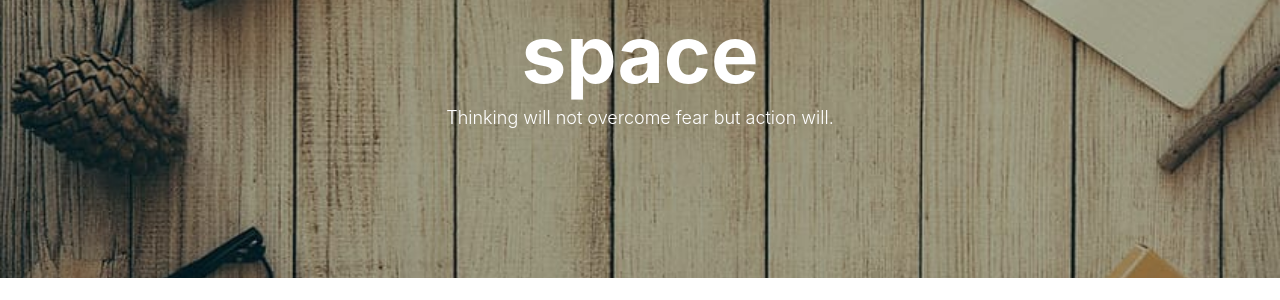
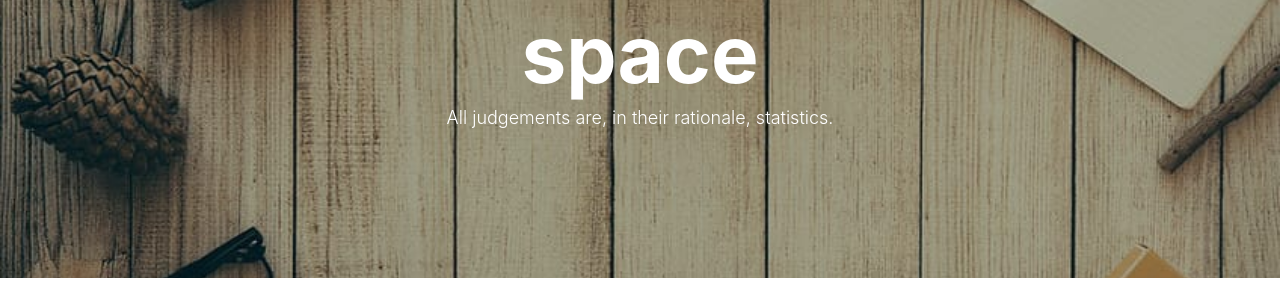
Before and after one commit to ChaoranHu/ChaoranHu.github.io, a Jekyll site: the page built from index.html, in a window 1280 px wide. Shown: the part 228-528 px from the top of the page. Built offline with Jekyll 4.4.1, drawn with Linux system fonts in a browser that asks for light colours; nearby versions of some CDN libraries; the list of posts is cut into pages by our own code; comment, search, counter and statistics services are not loaded.

Commit message:
Update index.html

```diff
--- a/index.html
+++ b/index.html
@@ -1,6 +1,6 @@
 ---
 layout: page
-description: "Thinking will not overcome fear but action will."
+description: "All judgements are, in their rationale, statistics."
 ---
 
 {% for post in paginator.posts %}
```
